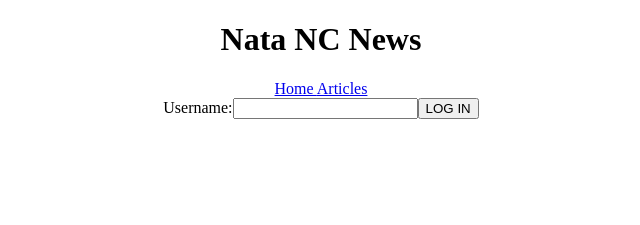
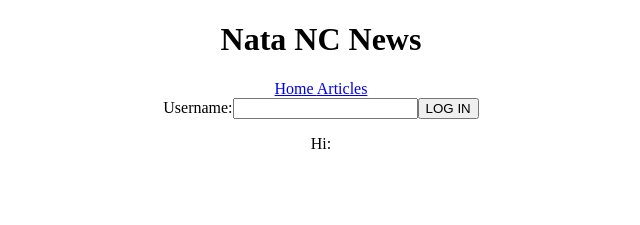
Before and after one commit to Natalalia/nata-nc-news-fe, a React (Create React App) app: page /new-article in a window 1280 px wide. Shown: the top 225 px of the page, without its empty margins (319-959 px from the left). Built offline with nearby package versions, Linux system fonts and the light colour scheme.

Commit message:
post article set up

```diff
--- a/src/App.js
+++ b/src/App.js
@@ -5,6 +5,7 @@ import Header from "./components/Header";
 import Home from "./components/Home";
 import Articles from "./components/Articles";
 import Article from "./components/Article";
+import PostArticle from "./components/PostArticle";
 
 class App extends React.Component {
   state = {
@@ -19,6 +20,10 @@ class App extends React.Component {
           <Articles path="/articles" loggedInUser={this.state.loggedInUser} />
           <Article
             path="/articles/:article_id"
+            loggedInUser={this.state.loggedInUser}
+          />
+          <PostArticle
+            path="/new-article"
             loggedInUser={this.state.loggedInUser}
           />
         </Router>
--- a/src/components/Articles.jsx
+++ b/src/components/Articles.jsx
@@ -14,7 +14,7 @@ class Articles extends React.Component {
     }
     return (
       <div>
-        <ArticlesHeader />
+        <ArticlesHeader loggedInUser={this.props.loggedInUser} />
         <ArticlesList list={this.state.articles} />
       </div>
     );
--- a/src/components/ArticlesHeader.jsx
+++ b/src/components/ArticlesHeader.jsx
@@ -1,10 +1,13 @@
 import React from "react";
+import { Link } from "@reach/router";
 
 const ArticlesHeader = props => {
   return (
     <div>
       <h2>ARTICLES</h2>
-      <p>Link to post new article</p>
+      {props.loggedInUser ? (
+        <Link to="/new-article">Post New Article</Link>
+      ) : null}
     </div>
   );
 };
--- /dev/null
+++ b/src/components/PostArticle.jsx
@@ -0,0 +1,23 @@
+import React from "react";
+
+class PostArticle extends React.Component {
+  state = {
+    author: "",
+    title: "",
+    body: "",
+    topic: "",
+    loading: true
+  };
+  render() {
+    if (this.state.loading) {
+      return <p>Loading...</p>;
+    }
+    return <p>Hi: {this.state.author}</p>;
+  }
+
+  componentDidMount() {
+    this.setState({ author: this.props.loggedInUser, loading: false });
+  }
+}
+
+export default PostArticle;
```
